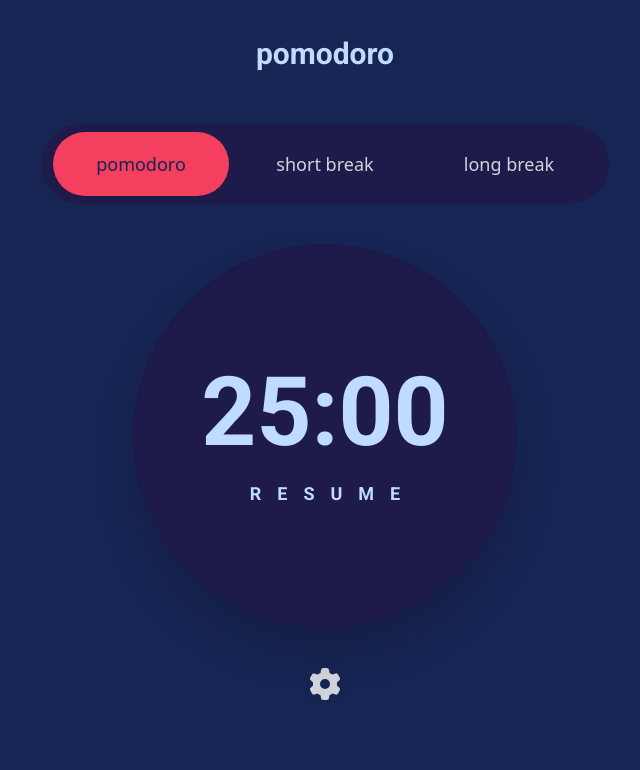
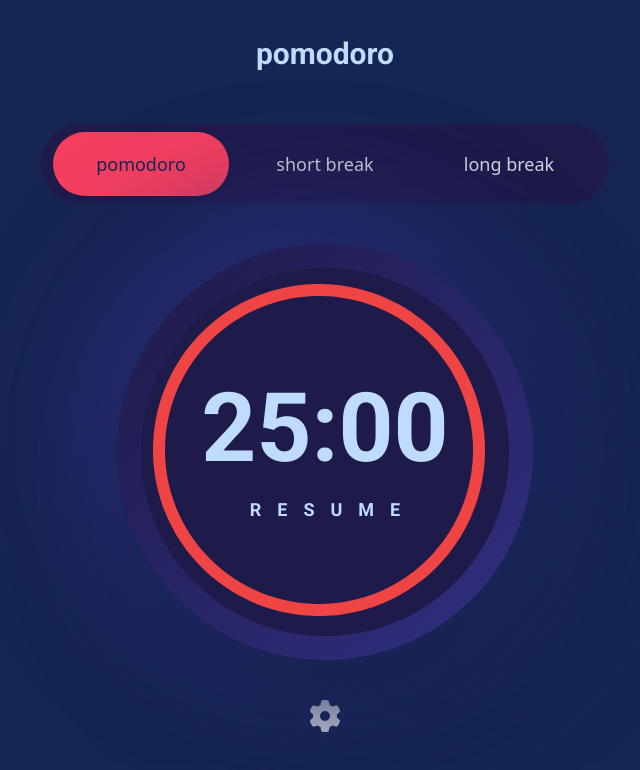
Before and after one commit to Ramz001/freecodecamp-clock, a React (Create React App) app: page / in a window 1280 px wide. Shown: the top 770 px of the page, without its empty margins (315-955 px from the left). Built offline with nearby package versions, Linux system fonts and the light colour scheme; a web font is replaced by a local one.

Commit message:
stroke added no functionality

```diff
--- a/public/index.html
+++ b/public/index.html
@@ -24,7 +24,7 @@
       work correctly both with client-side routing and a non-root public URL.
       Learn how to configure a non-root public URL by running `npm run build`.
     -->
-    <title>React App</title>
+    <title>Pomodoro Timer</title>
   </head>
   <body>
     <noscript>You need to enable JavaScript to run this app.</noscript>
--- a/src/components/Main-Clock/Main-Clock.component.tsx
+++ b/src/components/Main-Clock/Main-Clock.component.tsx
@@ -7,18 +7,20 @@ import {
   toggleTimerStatus,
   calculateTimeLeft,
 } from "../../features/timer/timer.slice";
-import { TimerStatus } from "../../features/timer/timer.types";
+import { TimerStatus, SelectedColor } from "../../features/timer/timer.types";
 
 const MainClock = () => {
   const dispatch = useAppDispatch();
-  const { timeLeft, timerStatus } = useAppSelector((store) => store.timer);
+  const { timeLeft, timerStatus, selectedColor } = useAppSelector(
+    (store) => store.timer
+  );
 
   const minutes = Math.floor(timeLeft / 60);
   const seconds = timeLeft - minutes * 60;
 
   useEffect(() => {
     const interval = setInterval(() => {
-      if(timerStatus === TimerStatus.resumed && timeLeft > 0) {
+      if (timerStatus === TimerStatus.resumed && timeLeft > 0) {
         dispatch(calculateTimeLeft());
       }
     }, 1000);
@@ -33,25 +35,67 @@ const MainClock = () => {
     }
   };
 
+  let strokeColor = "";
+
+  if (selectedColor === SelectedColor.red) {
+    strokeColor = "rgb(239 68 68)";
+  }
+  if (selectedColor === SelectedColor.blue) {
+    strokeColor = "rgb(59 130 246)";
+  }
+  if (selectedColor === SelectedColor.purple) {
+    strokeColor = "rgb(168 85 247)";
+  }
+
   return (
     <div
-      className="xl:w-96 xl:h-96 md:h-80 md:w-80 sm:w-72 sm:h-72 w-64 h-64 relative text-blue-200 mx-auto rounded-full
-    shadow-2xl"
+      className="xl:w-[26rem] xl:h-[26rem] md:h-80 md:w-80 sm:w-72 sm:h-72 w-64 h-64 relative
+      text-blue-200 mx-auto rounded-full shadow-2xl"
     >
       <div
-        className="flex relative flex-col justify-center items-center h-full
-      gap-y-5 bg-indigo-950 rounded-full shadow-inner"
+        className="w-full h-full rounded-full bg-gradient-to-br from-indigo-950
+    to-indigo-900 p-6 timer-outer-circle-shadow"
       >
-        <span className="text-6xl md:text-7xl lg:text-7xl xl:text-8xl font-bold">
+        <div
+          className="flex relative flex-col justify-center items-center h-full gap-y-5
+         bg-indigo-950 rounded-full p-2"
+        >
+          <span className="text-6xl md:text-7xl lg:text-7xl xl:text-8xl font-bold z-10">
             {minutes < 10 ? "0" + minutes : minutes}:
             {seconds < 10 ? "0" + seconds : seconds}
           </span>
           <button
-          className="font-semibold text-sm sm:text-base md:text-lg tracking-[1rem] mx-auto uppercase pl-4"
+            className="font-semibold text-sm sm:text-base md:text-lg
+            tracking-[1rem] mx-auto uppercase pl-4 hover:opacity-80 z-10"
             onClick={handleTimerBtn}
           >
             {timerStatus === TimerStatus.paused ? "resume" : "pause"}
           </button>
+          <svg className="absolute bg-indigo-950 w-full h-full rounded-full origin-center rotate-[270deg]">
+            {/* <circle
+              color="rgb(30 27 75)"
+              cx="170"
+              cy="170"
+              r="140"
+              stroke-width="3"
+              fill="red"
+              strokeLinecap="round"
+              strokeDashoffset={0}
+              strokeDasharray={`12 12`}
+            /> */}
+            <circle
+              fill="transparent"
+              strokeWidth={12}
+              strokeDasharray={`${10} ${0}`}
+              strokeDashoffset={20}
+              r={160}
+              cx={186}
+              cy={178}
+              strokeLinecap="round"
+              stroke={strokeColor}
+            ></circle>
+          </svg>
+        </div>
       </div>
     </div>
   );
--- a/src/components/Options/Options.component.tsx
+++ b/src/components/Options/Options.component.tsx
@@ -9,7 +9,7 @@ const Options = () => {
   const { selectedColor, timerType } = useAppSelector((store) => store.timer);
   const dispatch = useAppDispatch();
 
-  const activeButtonStyles = `${selectedColor}  text-blue-950 hover:text-blue-950`;
+  const activeButtonStyles = `${selectedColor} text-blue-950 hover:text-blue-950`;
 
   const handleButtons = (buttonType: TimerTypes) => {
     dispatch(changeTimerType(buttonType));
@@ -23,7 +23,7 @@ const Options = () => {
       <button
         className={`${
           timerType === TimerTypes.pomodoro ? activeButtonStyles : ""
-        } options-btn`}
+        } options-btn `}
         onClick={() => handleButtons(TimerTypes.pomodoro)}
       >
         pomodoro
--- a/src/components/Settings-Popup/Settings-Popup.component.tsx
+++ b/src/components/Settings-Popup/Settings-Popup.component.tsx
@@ -112,14 +112,16 @@ const SettingsPopup = () => {
       <img
         src={GearSolid}
         alt="gear icon"
-        className="w-5 h-5 sm:w-6 sm:h-6 md:w-8 md:h-8 cursor-pointer shadow"
+        className="w-5 h-5 sm:w-6 sm:h-6 md:w-8 md:h-8 cursor-pointer active:rotate-90
+        hover:rotate-90 selection:rotate-90 ease-linear delay-100"
         onClick={handlePopup}
       />
 
       {isSettingsModalOpen && (
         <Backdrop onClick={handlePopup}>
           <div
-            className="bg-gray-100 px-7 sm:px-6 md:px-8 pb-8 pt-4 opacity-100 rounded-2xl text-gray-800 z-10 relative"
+            className="bg-gray-100 px-7 sm:px-6 md:px-8 pb-8 pt-4 opacity-100
+            rounded-2xl text-gray-800 z-10 relative"
             onClick={(e) => e.stopPropagation()}
           >
             <div className="flex items-center border-b border-gray-500 justify-between h-16">
@@ -321,9 +323,9 @@ const SettingsPopup = () => {
               </div>
             </div>
             <button
-              className={`${selectedColor} text-gray-100 font-semibold font-lg
+              className={`${selectedColor} text-white font-semibold font-lg
               py-3 px-10 rounded-xl absolute -bottom-5 right-0 mx-auto left-0 w-32
-              flex justify-center items-center`}
+              flex justify-center items-center shadow-md`}
               onClick={handleSettings}
             >
               Apply
--- a/src/features/timer/timer.types.ts
+++ b/src/features/timer/timer.types.ts
@@ -10,7 +10,7 @@ export enum TimerStatus{
 }
 
 export enum SelectedColor{
-  blue = 'bg-cyan-500',
+  blue = 'bg-blue-500',
   red = 'bg-rose-500',
   purple = 'bg-purple-500'
 }
--- a/src/index.css
+++ b/src/index.css
@@ -31,6 +31,18 @@ input[type=number] {
     @apply bg-gray-200 w-8 h-8 rounded-full;
   }
   .select-color-btn {
-    @apply w-8 h-8 rounded-full cursor-pointer flex justify-center items-center bg-slate-100;
+    @apply w-8 h-8 rounded-full cursor-pointer flex justify-center items-center
+    bg-slate-100;
+  }
+  .timer-outer-circle-shadow{
+    box-shadow: 2rem 2rem 8rem 0rem rgb(23 37 84),
+      -1rem -1rem 8rem 0rem rgb(49 46 128);
+  }
+  .timer-inner-circle{
+    @apply relative w-full h-full bg-slate-900 rounded-full p-6 md:p-8 flex
+    justify-center items-center text-white z-10 flex-col
+  }
+  .progress-svg{
+    @apply w-full h-full absolute -z-10 -rotate-90 origin-center bg-green-500 rounded-full
   }
 }
--- a/tailwind.config.js
+++ b/tailwind.config.js
@@ -4,7 +4,13 @@ module.exports = {
     "./src/**/*.{js,jsx,ts,tsx}",
   ],
   theme: {
-    extend: {},
+    extend: {
+      colors:{
+        redMain: 'rgb(244 63 94)',
+        purpleMain: 'rgb(168 85 247)',
+        blueMain: 'rgb(59 130 246)'
+      }
+    },
   },
   plugins: [],
 }
```
Lines whose indentation alone changed are shown as unchanged.
